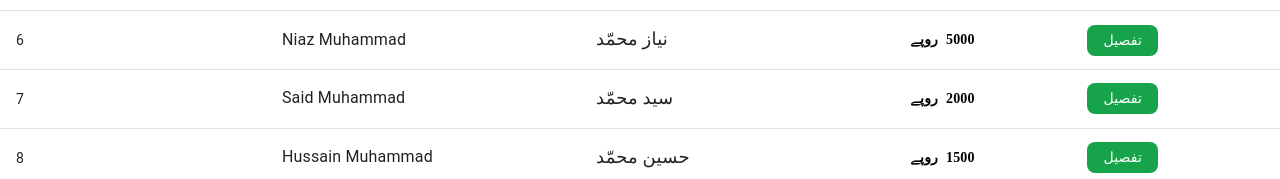
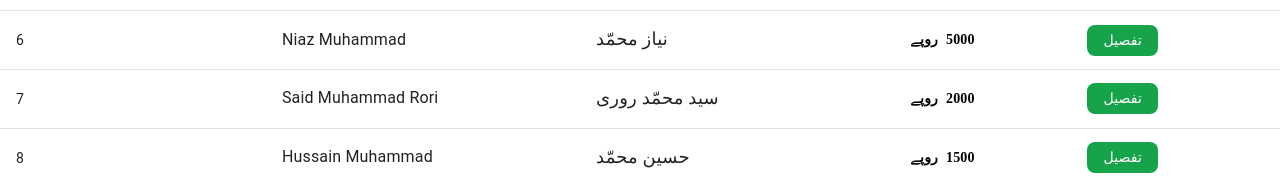
Before and after one commit to shakilkhan12/committee, a Next.js app: page / in a window 1280 px wide. Shown: the part 697-876 px from the top of the page. Built offline with nearby package versions, Linux system fonts and the light colour scheme; a web font is replaced by a local one.

Commit message:
dta upated

```diff
--- a/src/data/persons.ts
+++ b/src/data/persons.ts
@@ -76,8 +76,8 @@ export const data: Person[] = [
     },
     {
       id: 7,
-      name: 'said muhammad',
-      urdu: 'سید محمّد ',
+      name: 'said muhammad rori',
+      urdu: 'سید محمّد روری ',
       details: {
         dues: 2000,
         history: [
```
